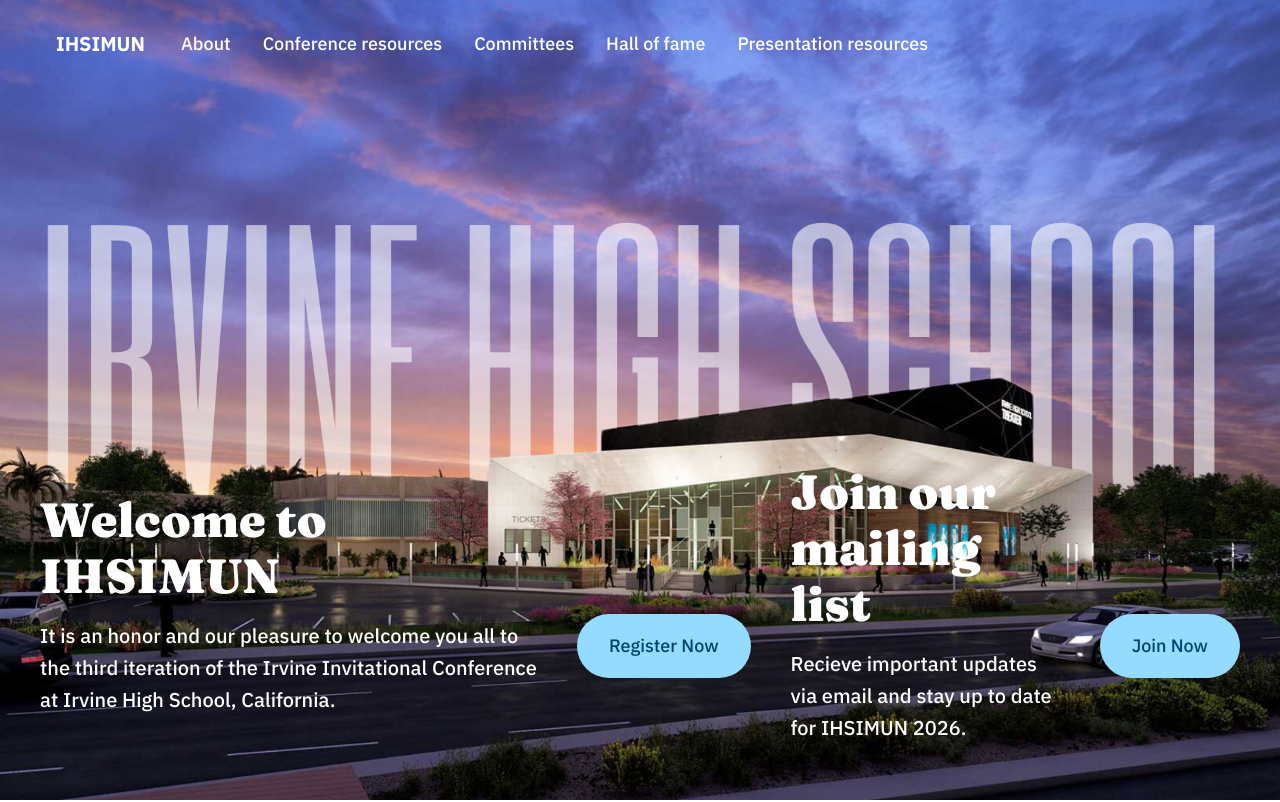
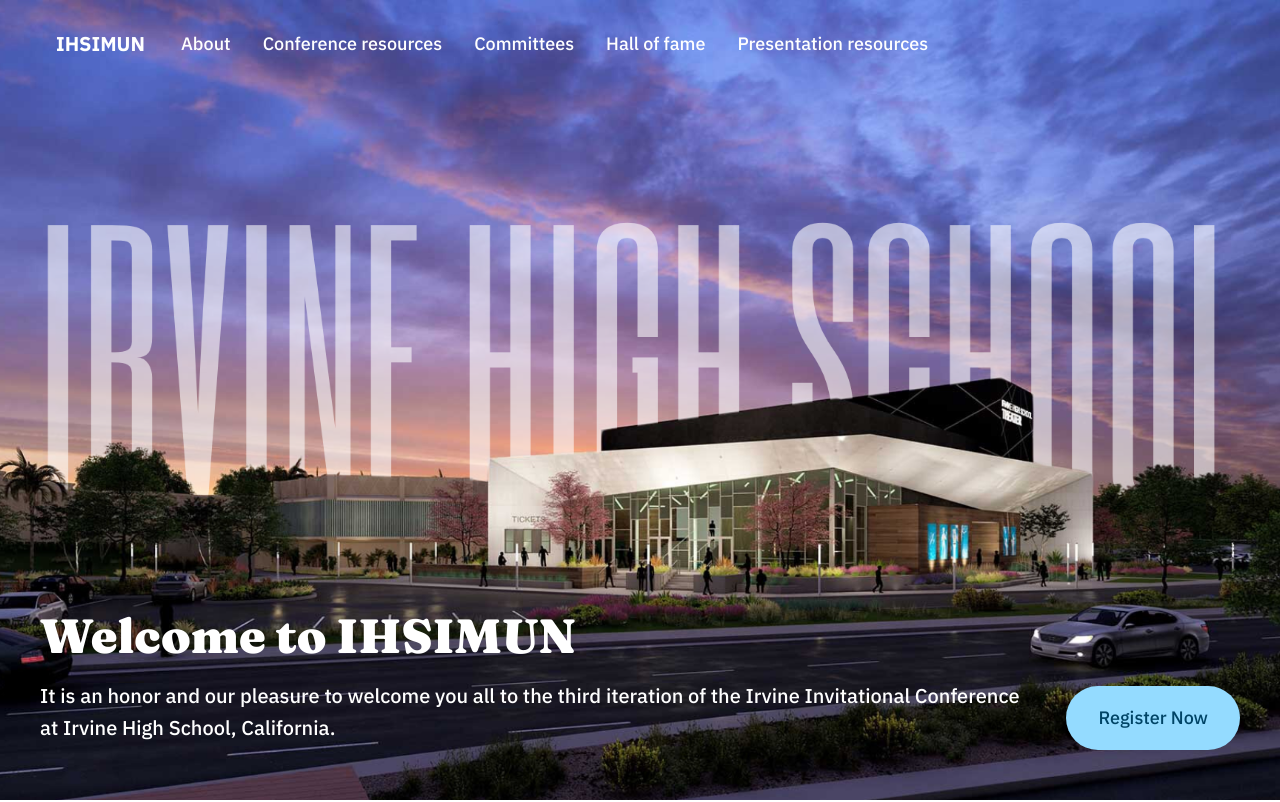
Before and after one commit to manuthecoder/IHSMUN, a Next.js app: page / in a window 1280 px wide. Shown: the top 802 px of the page. Built offline with nearby package versions, Linux system fonts and the light colour scheme.

Commit message:
Remove mailing list and join buttons from page
Removed mailing list section and associated buttons from the page.

```diff
--- a/app/(app)/(home)/page.tsx
+++ b/app/(app)/(home)/page.tsx
@@ -150,25 +150,6 @@
           >
             Register Now
           </Button>
-
-          <Box>
-            <Box sx={{ flexBasis: '100%', height: 0 }} />
-            <Typography variant="h1" fontWeight={900} sx={{ mb: 2 }}>
-              Join our mailing list
-            </Typography>
-            <Typography variant="h6" sx={{ mb: 2 }}>
-              Recieve important updates via email and stay up to date for IHSIMUN 2026.
-            </Typography>
-          </Box>
-
-          <Button
-            variant="contained"
-            target="_blank"
-            className="btn"
-            href="https://docs.google.com/forms/d/e/1FAIpQLSfzWNgT8WNG-WxXJBnCtvmfp9NHen_VGJwOsZNxOlJ5OTx_jQ/viewform?usp=header"
-          >
-            Join Now
-          </Button>
         </Box>
       </Box>
     </Box>
```
